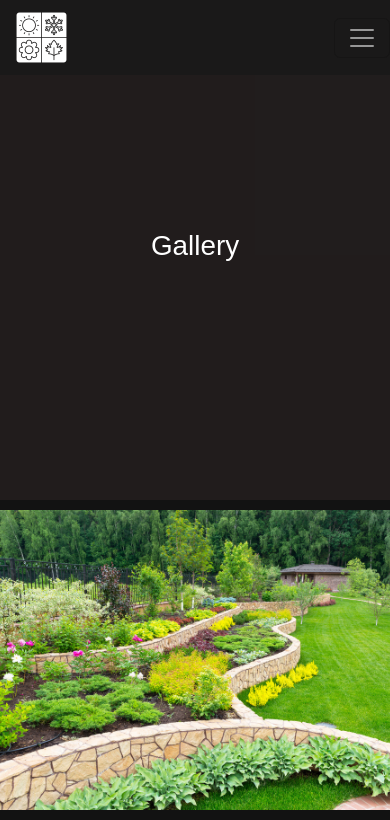
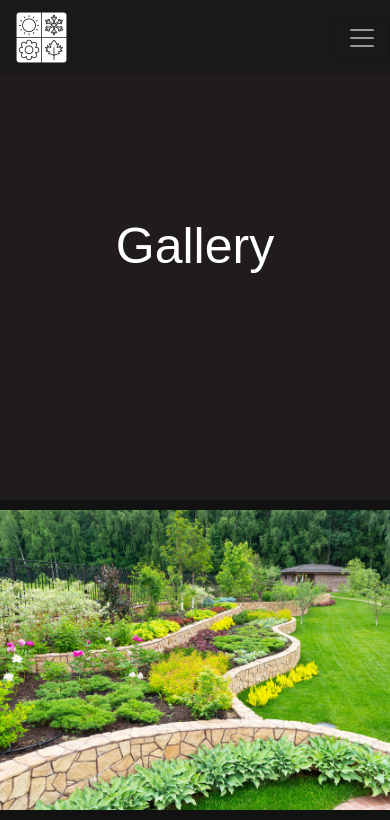
Before and after one commit to MikeAtwood/custom-products, a React (Vite) app: page /gallery in a window 390 px wide. Shown: the top 820 px of the page. Built offline with nearby package versions, Linux system fonts and the light colour scheme.

Commit message:
created mq for Gallery css

```diff
--- a/src/Gallery.css
+++ b/src/Gallery.css
@@ -45,3 +45,14 @@ h1 {
     z-index: 2;
     border-radius: 5px;
 }
+
+@media (max-width: 768px) {
+    .gallery-main h1 {
+        font-size: 50px;
+    }
+
+    .imageContainer img {
+        margin-left: 80px;
+        margin-right: 80px;
+    }
+}
```
